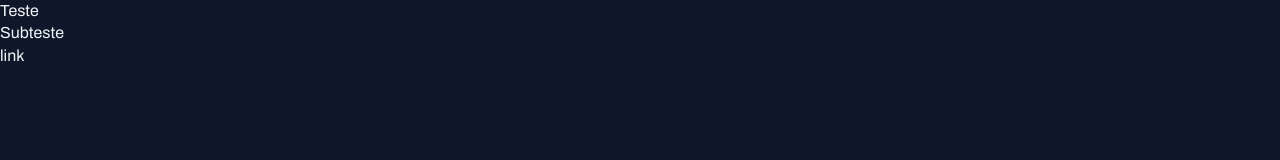
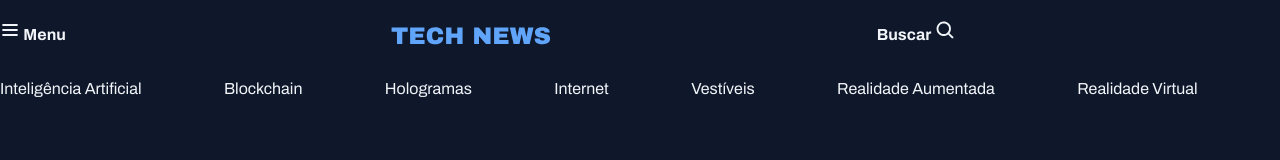
Before and after one commit to brunopurper/Projeto-Portal-de-noticias-MBA-RocketSeat, a plain HTML site: page index.html in a window 1280 px wide. Drawn offline with Linux system fonts and the light colour scheme.

Commit message:
start project with grid layout

```diff
--- a/index.html
+++ b/index.html
@@ -10,8 +10,29 @@
   <link href="https://fonts.googleapis.com/css2?family=Archivo:ital,wght@0,100..900;1,100..900&display=swap" rel="stylesheet">
 </head>
 <body>
-  <h1>Teste</h1>
-  <h2>Subteste</h2>
-  <a href="#">link</a>
+  <header>
+    <nav id="primary" class="grid grid-flow-col">
+    <div>
+      <img src="assets/icons/List.svg" alt="">
+      <strong>Menu</strong>
+    </div>
+    <div>
+      <img src="assets/Logo.svg" alt="">
+    </div>
+  <div>
+    <strong>Buscar</strong>
+    <img src="assets/icons/MagnifyingGlass.svg" alt="">
+  </div>
+</nav>
+    <nav id="secondary" class="grid grid-flow-col">
+      <a href="">Inteligência Artificial</a>
+      <a href="">Blockchain</a>
+      <a href="">Hologramas</a>
+      <a href="">Internet</a>
+      <a href="">Vestíveis</a>
+      <a href="">Realidade Aumentada</a>
+      <a href="">Realidade  Virtual</a>
+    </nav>
+  </header>
 </body>
 </html>
--- a/styles/global.css
+++ b/styles/global.css
@@ -38,3 +38,13 @@ a:hover {
 h1, h2, h3 {
   font: inherit;
 }
+
+/* Utility-First */
+
+.grid {
+  display: grid;
+}
+
+.grid-flow-col {
+  grid-auto-flow: column;
+}
--- /dev/null
+++ b/styles/header.css
@@ -0,0 +1,7 @@
+#primary {
+  padding-block: 20px;
+
+  div:nth-child(2) {
+
+  }
+}
--- a/styles/index.css
+++ b/styles/index.css
@@ -1 +1,2 @@
 @import url(global.css);
+@import url(header.css);
```
